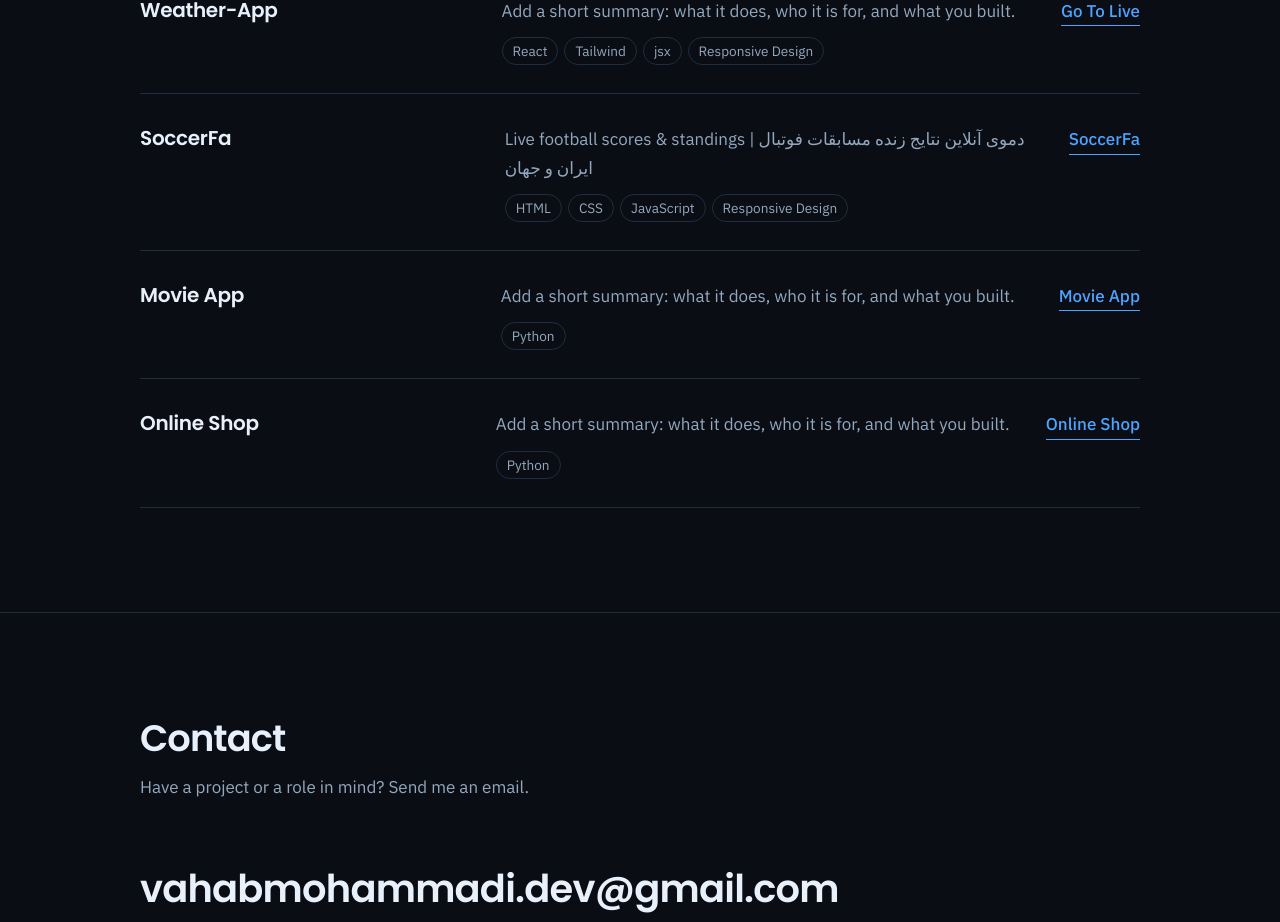
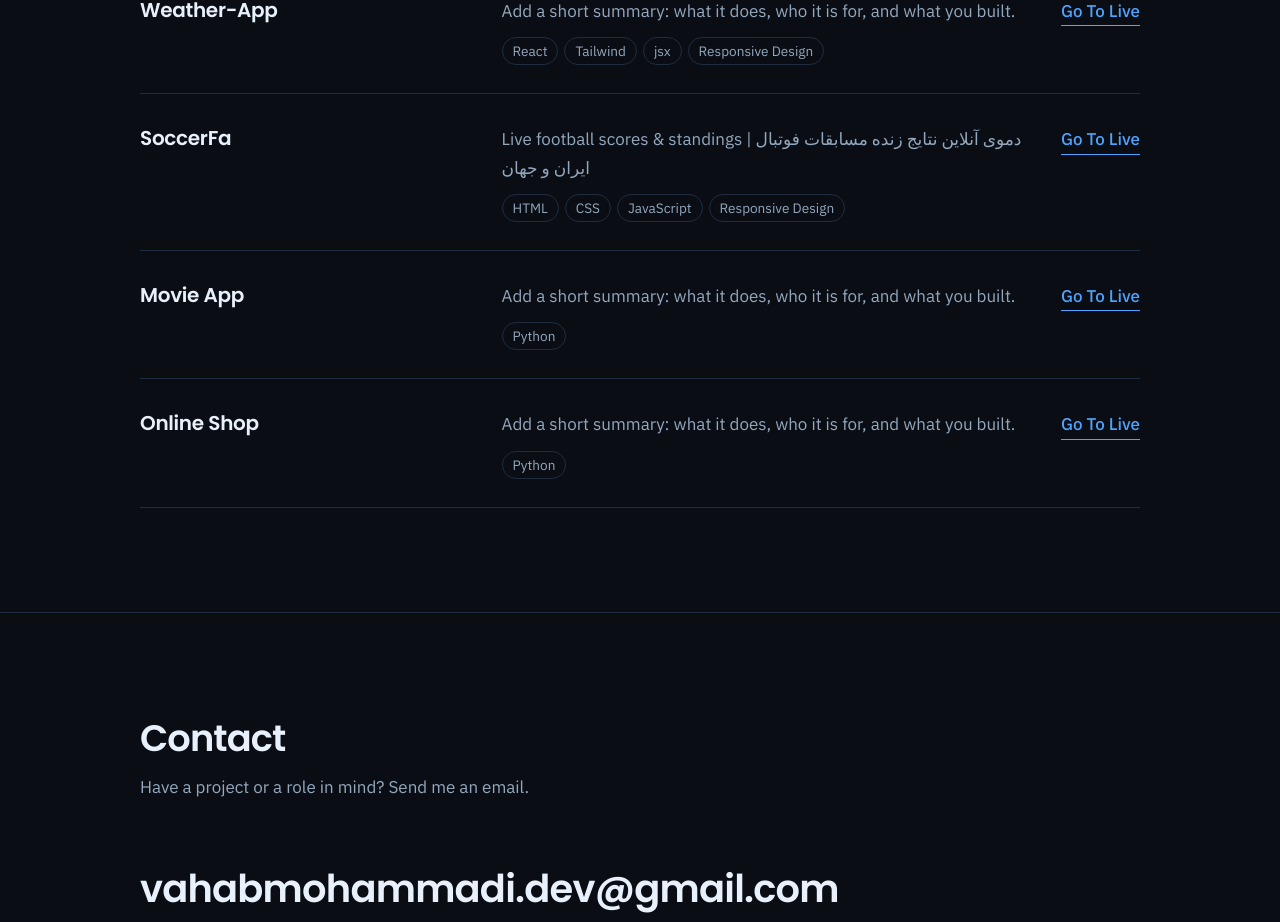
Before and after one commit to vahabmohammadi-dev/vahabmohammadi-dev.github.io, a plain HTML site: page index.html in a window 1280 px wide. Shown: the part 1916-2838 px from the top of the page. Drawn offline with Linux system fonts and the light colour scheme.

Commit message:
project update

```diff
--- a/index.html
+++ b/index.html
@@ -132,7 +132,7 @@
               <span>Responsive Design</span>
             </div>
           </div>
-          <a class="link" href="https://vahabmohammadi-dev.github.io/soccerfa/">SoccerFa</a>
+          <a class="link" href="https://vahabmohammadi-dev.github.io/soccerfa/">Go To Live</a>
         </li>
         <li class="project">
           <h3>Movie App </h3>
@@ -140,7 +140,7 @@
             <p>Add a short summary: what it does, who it is for, and what you built.</p>
             <div class="stack"><span>Python</span></div>
           </div>
-          <a class="link" href="#contact">Movie App </a>
+          <a class="link" href="#contact">Go To Live </a>
         </li>
          <li class="project">
           <h3>Online Shop</h3>
@@ -148,7 +148,7 @@
             <p>Add a short summary: what it does, who it is for, and what you built.</p>
             <div class="stack"><span>Python</span></div>
           </div>
-          <a class="link" href="#contact">Online Shop</a>
+          <a class="link" href="#contact">Go To Live</a>
         </li>
       </ul>
     </div>
```
